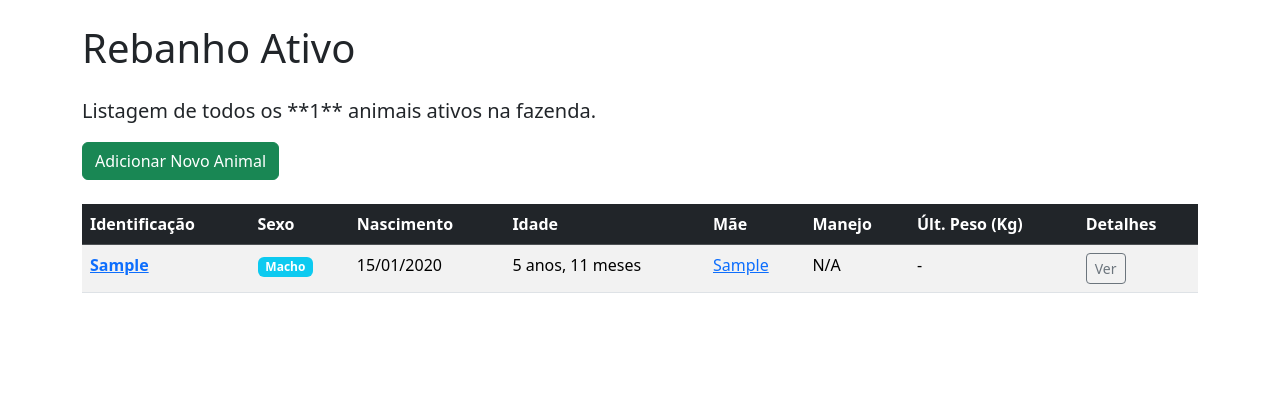
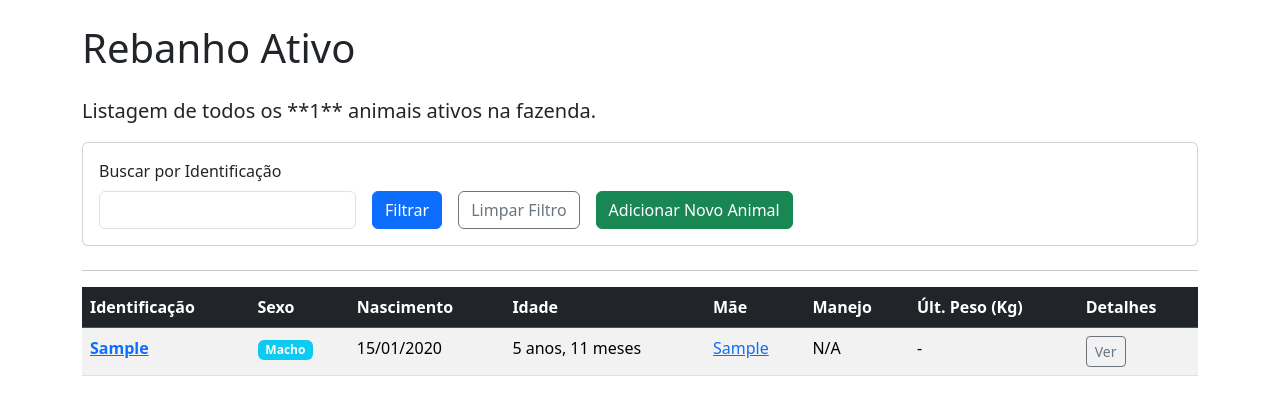
Before and after one commit to alvino/pecbacuri, a Django app: page /animais/ in a window 1280 px wide. Shown: the part 56-471 px from the top of the page. Run offline with Django 5.2, Linux system fonts and the light colour scheme; tables that the repository leaves empty hold one stand-in row (values such as "Sample post").

Commit message:
Criando filtro pra listview animal

```diff
--- /dev/null
+++ b/ControleRebanho/filters.py
@@ -0,0 +1,16 @@
+import django_filters
+from .models import Animal
+
+class AnimalFilter(django_filters.FilterSet):
+    identificacao = django_filters.CharFilter(
+        field_name='identificacao',
+        lookup_expr='icontains', # Busca por identificação que *contém* o texto (case-insensitive)
+        label='Buscar por Identificação'
+    )
+
+    # Exemplo opcional: filtrar por faixa de idade
+    # idade__gt = django_filters.NumberFilter(field_name='idade', lookup_expr='gt', label='Idade Maior que')
+
+    class Meta:
+        model = Animal
+        fields = ['identificacao',] # Lista de campos que serão filtrados
--- a/ControleRebanho/templates/base.html
+++ b/ControleRebanho/templates/base.html
@@ -32,7 +32,7 @@
                             <li><a class="dropdown-item" href="{% url 'animal_list' %}">Todos os Animais</a></li>
                             <li><a class="dropdown-item" href="{% url 'pasto_list' %}">Pastos & Lotes</a></li>
 
-                            <li><a class="dropdown-item" href="{% url 'analise_idade' %}">Analise Por Idade</a></li>
+                            <li><a class="dropdown-item" href="{% url 'analise_por_idade' %}">Analise Por Idade</a></li>
                             <li><a class="dropdown-item" href="{% url 'analise_lotes' %}">Analise Por Lotes</a></li>
                             <li><hr class="dropdown-divider"></li>
 
--- a/ControleRebanho/templates/pecuaria/animal_list.html
+++ b/ControleRebanho/templates/pecuaria/animal_list.html
@@ -1,12 +1,55 @@
 {% extends "base.html" %}
-
+{% load static %}
+{% load custom_filters %}
 {% block title %}Lista de Animais Ativos - Gestão Nelore{% endblock %}
 
 {% block content %}
 <h1 class="mb-4">Rebanho Ativo</h1>
 <p class="lead">Listagem de todos os **{{ total_ativo }}** animais ativos na fazenda.</p>
 
-    <a href="{% url 'admin:ControleRebanho_animal_add' %}" class="btn btn-success mb-4">Adicionar Novo Animal</a>
+
+
+<div class="card p-3 mb-4">
+    <form method="get" class="row g-3 align-items-end">
+
+        {% for field in filter.form %}
+        <div class="col-md-auto">
+
+            <label for="{{ field.id_for_label }}" class="form-label">
+                {{ field.label }}
+            </label>
+
+            {{ field|addcss:"form-control" }}
+
+            {% if field.help_text %}
+            <div class="form-text">{{ field.help_text }}</div>
+            {% endif %}
+            {% for error in field.errors %}
+            <div class="invalid-feedback d-block">{{ error }}</div>
+            {% endfor %}
+        </div>
+        {% endfor %}
+
+        <div class="col-md-auto">
+            <button type="submit" class="btn btn-primary">
+                <i class="bi bi-search"></i> Filtrar
+            </button>
+        </div>
+
+        <div class="col-md-auto">
+            <a href="{% url 'animal_list' %}" class="btn btn-outline-secondary">
+                Limpar Filtro
+            </a>
+        </div>
+
+        <div class="col-md-auto">
+            <a href="{% url 'admin:ControleRebanho_animal_add' %}" class="btn btn-success">Adicionar Novo
+                Animal</a>
+        </div>
+
+    </form>
+</div>
+<hr>
 
 <table class="table table-striped table-hover">
     <thead class="table-dark">
@@ -70,7 +113,8 @@
         {% if page_obj.has_previous %}
         <li class="page-item"><a class="page-link" href="?page={{ page_obj.previous_page_number }}">Anterior</a></li>
         {% endif %}
-            <li class="page-item active"><span class="page-link">{{ page_obj.number }} de {{ page_obj.paginator.num_pages }}</span></li>
+        <li class="page-item active"><span class="page-link">{{ page_obj.number }} de {{ page_obj.paginator.num_pages
+                }}</span></li>
         {% if page_obj.has_next %}
         <li class="page-item"><a class="page-link" href="?page={{ page_obj.next_page_number }}">Próximo</a></li>
         {% endif %}
--- a/ControleRebanho/views.py
+++ b/ControleRebanho/views.py
@@ -19,7 +19,8 @@ from rest_framework.permissions import IsAuthenticated
 from rest_framework.decorators import action
 from rest_framework.response import Response
 from .models import Animal, RegistroDeCusto, Venda, Abate
-from .serializers import AnimalSerializer # Importe o Serializer que criamos
+from .serializers import AnimalSerializer
+from .filters import AnimalFilter
 
 # -----------------------------------------------
 # API - Módulo Básico de Rebanho
@@ -451,11 +452,22 @@ class AnimalListView(ListView):
     queryset = Animal.objects.filter(situacao='VIVO').order_by('identificacao')
     paginate_by = 25 # Opção para paginar os resultados
 
+    def get_queryset(self):
+        # 1. Obtém o queryset base (todos os animais)
+        queryset = super().get_queryset()
+
+        # 2. Cria o objeto Filter com os dados GET (query string) e o queryset
+        self.filter = AnimalFilter(self.request.GET, queryset=queryset)
+
+        # 3. Retorna o queryset filtrado
+        return self.filter.qs
+
     # Adicionando contexto extra (se precisar de contagens ou filtros)
     def get_context_data(self, **kwargs):
         context = super().get_context_data(**kwargs)
         # Exemplo de contexto extra para o template:
         context['total_ativo'] = Animal.objects.filter(situacao='VIVO').count()
+        context['filter'] = self.filter
         return context
 
 
--- a/pecbacuri/settings.py
+++ b/pecbacuri/settings.py
@@ -43,6 +43,7 @@ INSTALLED_APPS = [
     'widget_tweaks',
     'import_export',
     'rest_framework',
+    'django_filters',
 
 
     'ControleRebanho',
```
Also changed, not shown: ControleRebanho/templates/pecuaria/analise_por_idade.html (+6 -5 lines), requirements.txt (+10 -0 lines). Lines whose indentation alone changed are shown as unchanged.
